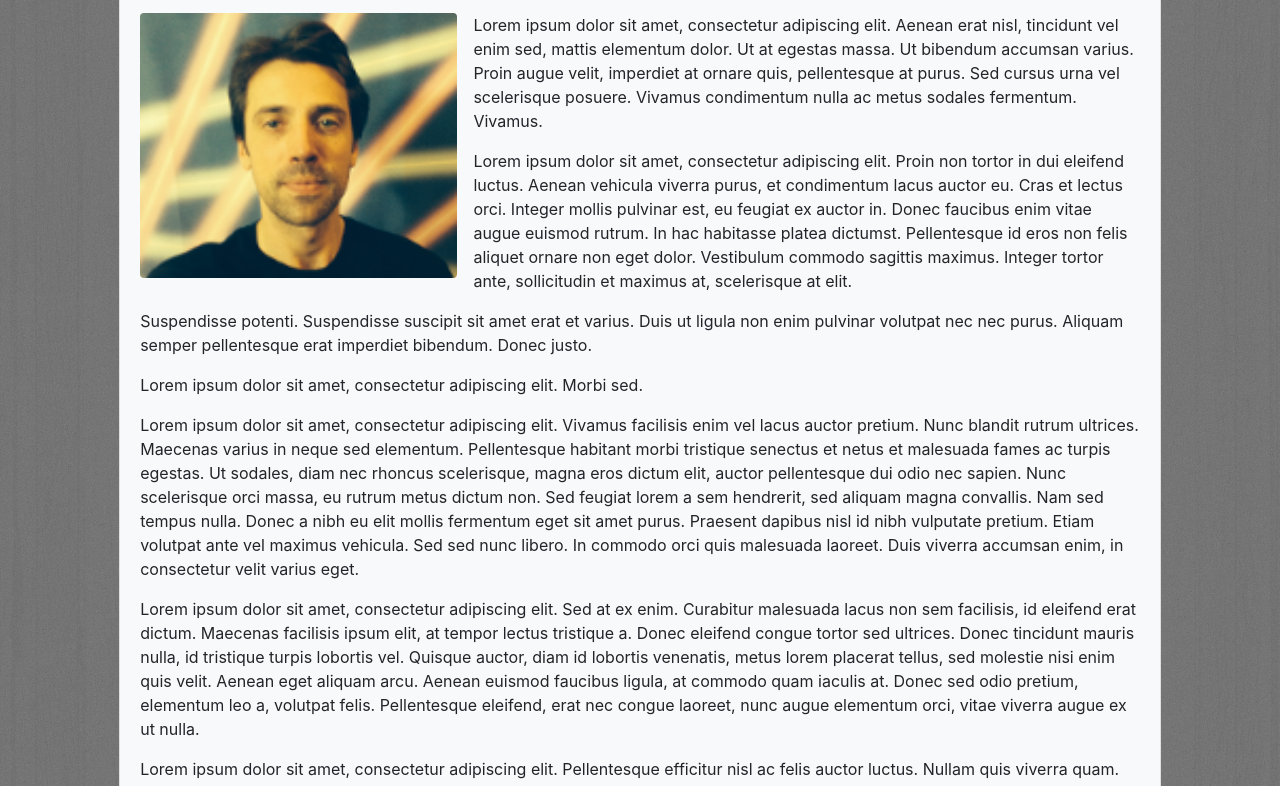
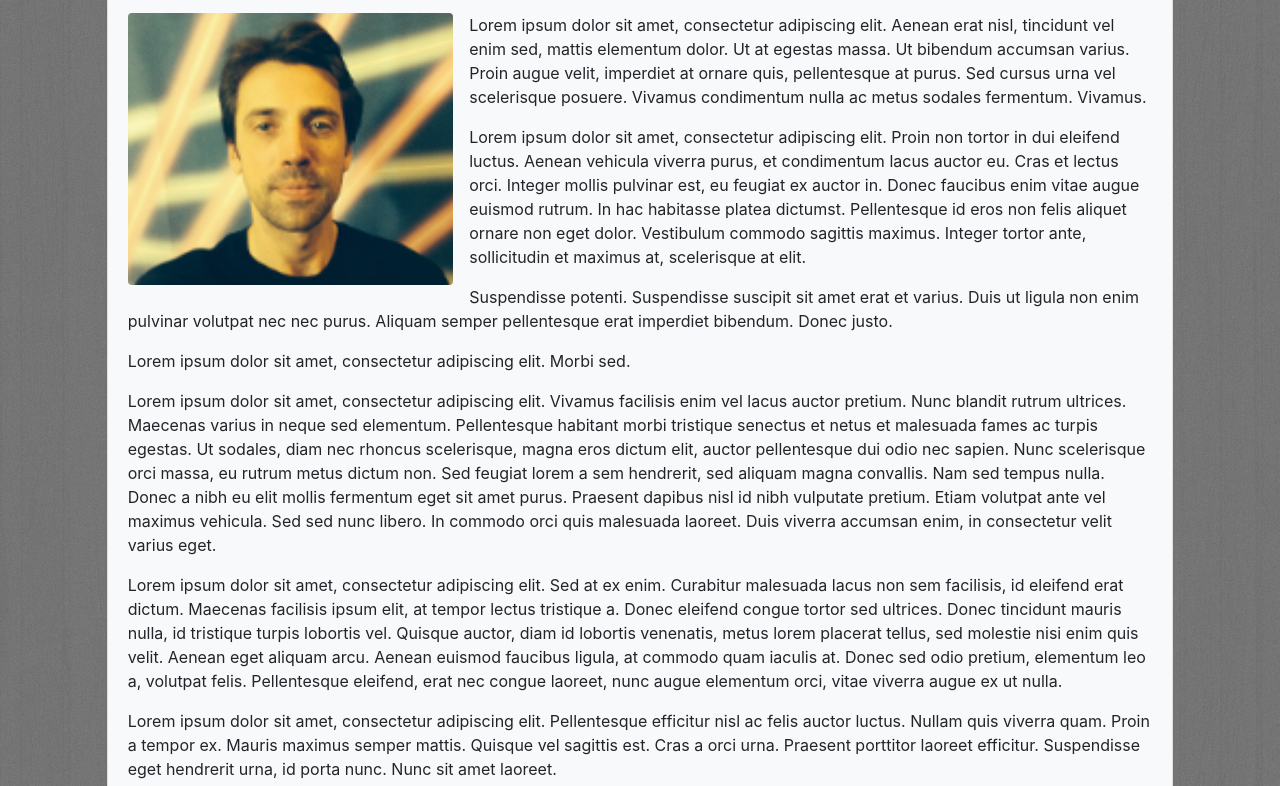
Before and after one commit to t-d-o-g/bootstrap-portfolio, a plain HTML site: page index.html in a window 1280 px wide. Shown: the part 183-969 px from the top of the page. Drawn offline with nearby package versions, Linux system fonts and the light colour scheme.

Commit message:
Add row class to section tag

```diff
--- a/index.html
+++ b/index.html
@@ -34,7 +34,7 @@
             </nav>
         </header>
 
-        <section class="content">
+        <section class="content row col-0">
             <div class="container-fluid bg">
                 <div class="row col-md-10 mx-auto px-0">
                     <div class="card my-3 my-md-5">
```
